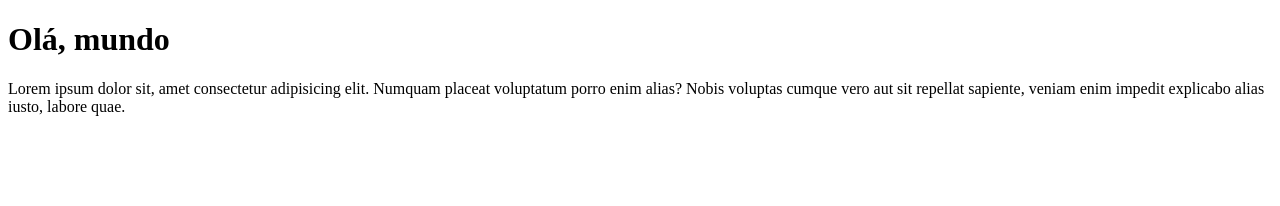
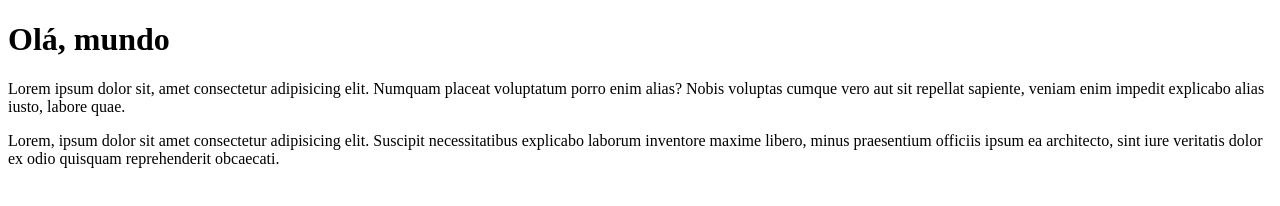
Before and after one commit to CTrzecik/Ola-Mundo, a plain HTML site: page site-exemplo/index.html in a window 1280 px wide. Drawn offline with Linux system fonts and the light colour scheme.

Commit message:
adicionei um paragrafo

```diff
--- a/site-exemplo/index.html
+++ b/site-exemplo/index.html
@@ -8,5 +8,6 @@
 <body>
     <h1>Olá, mundo</h1>
     <p>Lorem ipsum dolor sit, amet consectetur adipisicing elit. Numquam placeat voluptatum porro enim alias? Nobis voluptas cumque vero aut sit repellat sapiente, veniam enim impedit explicabo alias iusto, labore quae.</p>
+    <p>Lorem, ipsum dolor sit amet consectetur adipisicing elit. Suscipit necessitatibus explicabo laborum inventore maxime libero, minus praesentium officiis ipsum ea architecto, sint iure veritatis dolor ex odio quisquam reprehenderit obcaecati.</p>
 </body>
 </html>
```
